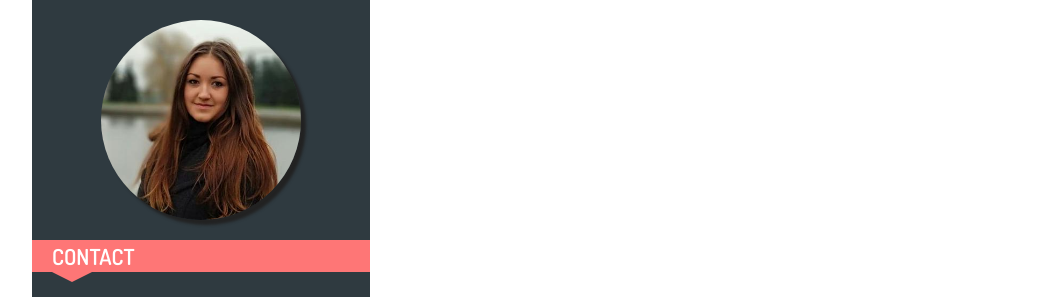
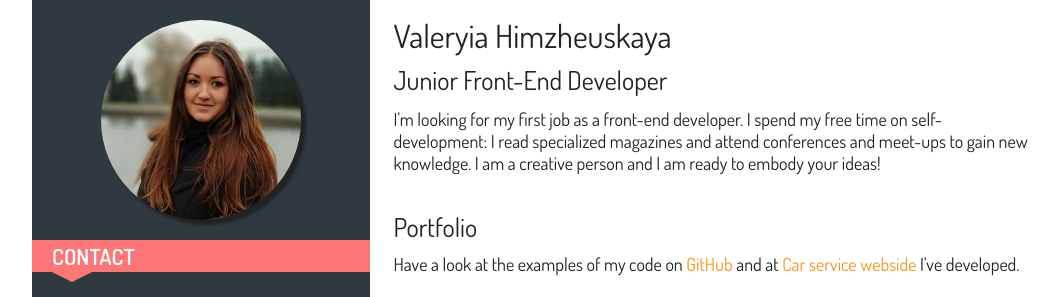
Before and after one commit to Valimisael/rsschool-2019Q1-cv, a plain HTML site: page index.html in a window 1280 px wide. Shown: the top 297 px of the page, without its empty margins (96-1154 px from the left). Drawn offline with Linux system fonts and the light colour scheme.

Commit message:
feat: add summary & profile to cv

```diff
--- a/index.html
+++ b/index.html
@@ -65,8 +65,15 @@
       </div>
     </div>
     <div class="experience-info">
-      <div class="summary"></div>
-      <div class="profile"></div>
+      <div class="summary">
+          <h1>Valeryia Himzheuskaya</h1>
+          <h2>Junior Front-End Developer</h2>
+          <p>I'm looking for my first job as a front-end developer. I spend my free time on self-development: I read specialized magazines and attend conferences and meet-ups to gain new knowledge. I am a creative person and I am ready to embody your ideas!</p>
+      </div>
+      <div class="profile">
+        <h2>Portfolio</h2>
+        <p>Have a look at the examples of my code on <a href="https://github.com/Valimisael" target="_blank">GitHub</a> and at <a href="https://traitek.by" target="_blank">Car service webside</a> I've developed.</p>
+      </div>
       <div class="portfolio"></div>
       <div class="experience"></div>
       <div class="education"></div>
--- a/styles/styles.css
+++ b/styles/styles.css
@@ -115,3 +115,25 @@ body {
   margin-right: 15px;
   color: #F7941D;
 }
+.experience-info .summary, .experience-info .profile {
+  padding: 20px;
+}
+.experience-info h2 {
+  font-size: 26px;
+  margin-bottom: 15px;
+}
+.experience-info .summary h1 {
+  font-size: 32px;
+  margin-bottom: 15px;
+}
+.experience-info .summary p {
+  line-height: 22px;
+}
+.experience-info .profile a {
+  text-decoration: none;
+  color: #F7941D;
+}
+.experience-info .profile a:hover {
+  text-decoration: underline;
+  color: #FE7676;
+}
```
